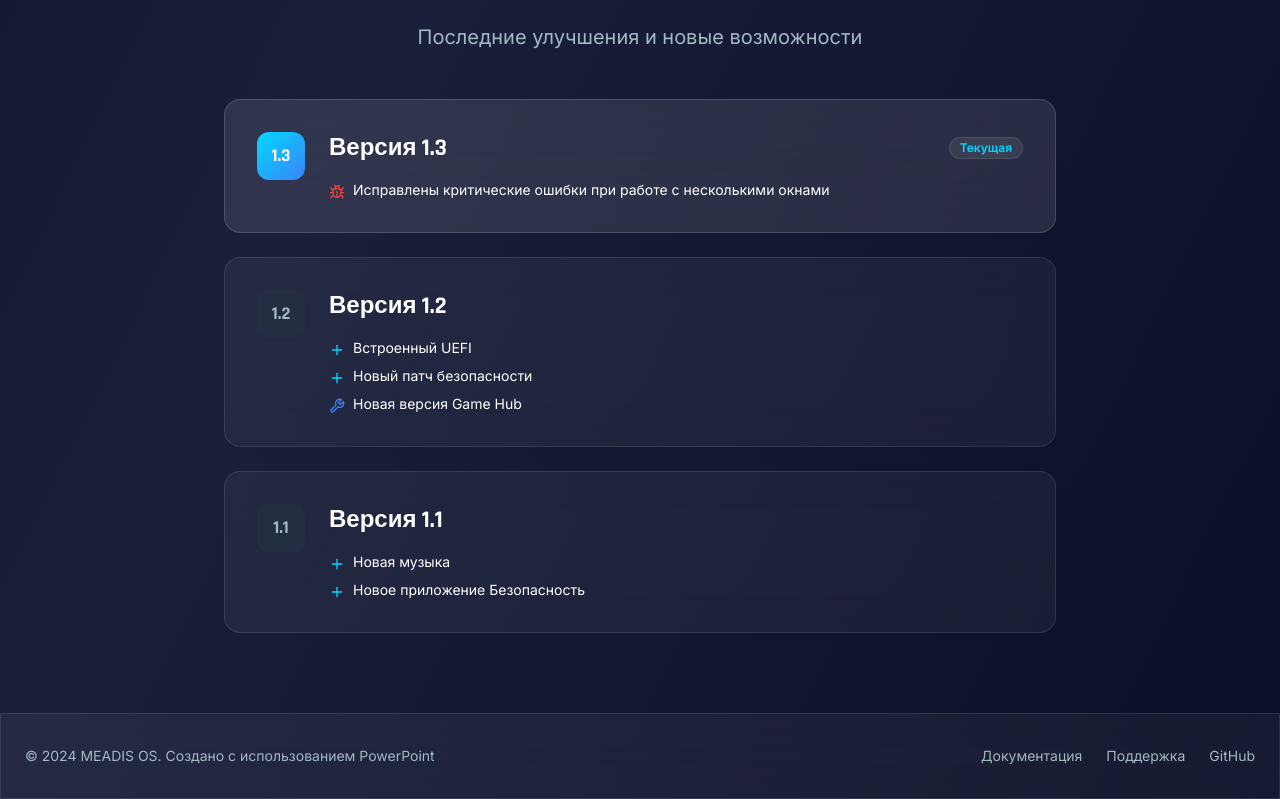
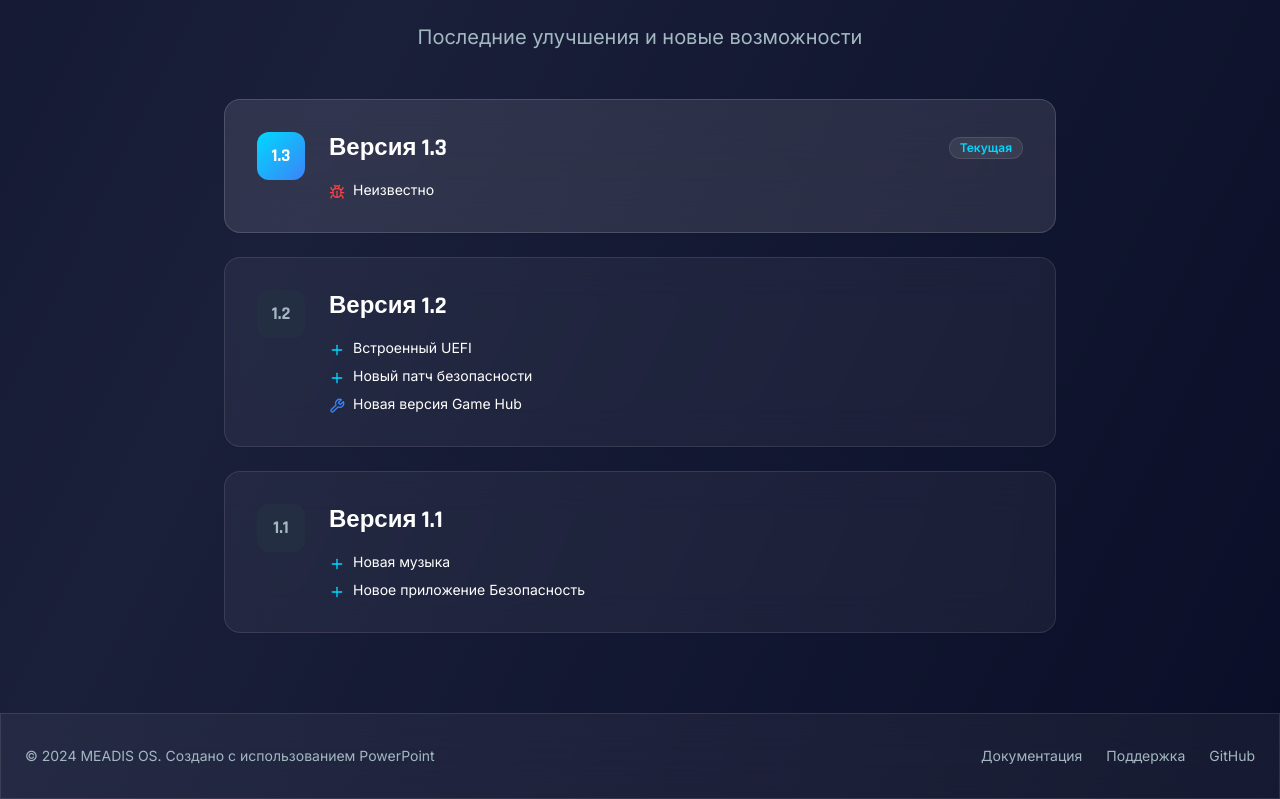
Before and after one commit to pr-poehali-dev/meadis-os-1-3, a React (Vite) app: page / in a window 1280 px wide. Shown: the part 1829-2628 px from the top of the page. Built offline with nearby package versions, Linux system fonts and the light colour scheme.

Commit message:
Обновление неопределенного элемента

```diff
--- a/src/pages/Index.tsx
+++ b/src/pages/Index.tsx
@@ -200,7 +200,7 @@ const Index = () => {
                   <div className="space-y-2">
                     <div className="flex items-start gap-2">
                       <Icon name="Bug" className="text-destructive mt-1" size={16} />
-                      <p className="text-sm">Исправлены критические ошибки при работе с несколькими окнами</p>
+                      <p className="text-sm">Неизвестно</p>
                     </div>
                   </div>
                 </div>
```
